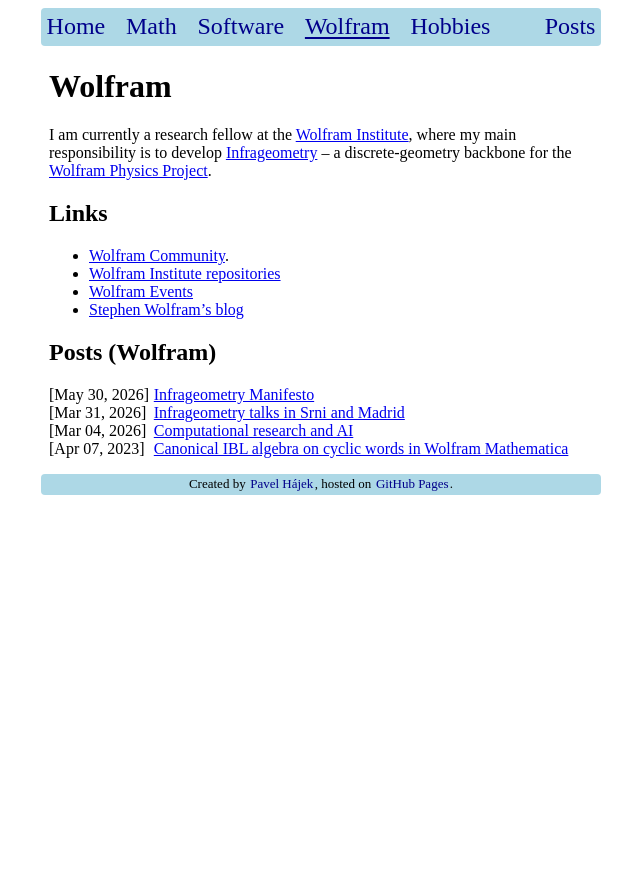
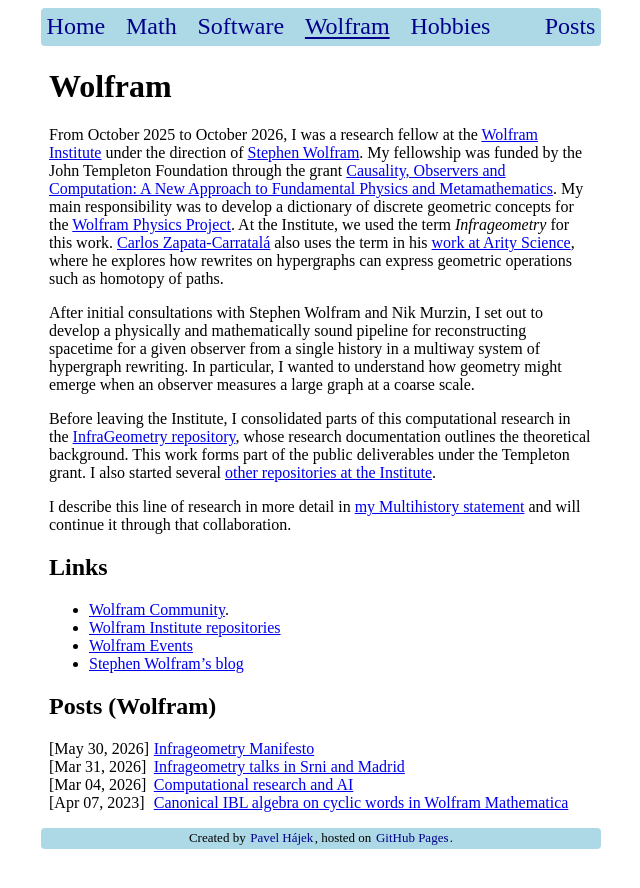
Before and after one commit to p135246/p135246.github.io, a Jekyll site: the page built from Wolfram.md, in a window 1280 px wide. Shown: the top 888 px of the page, without its empty margins (319-959 px from the left). Built offline with Jekyll 4.4.1, drawn with Linux system fonts in a browser that asks for light colours; our own code applies the rules of GitHub Pages for plain Markdown files.

Commit message:
Update Wolfram fellowship and research page

```diff
--- a/Wolfram.md
+++ b/Wolfram.md
@@ -6,7 +6,13 @@ category:   Wolfram
 ---
 # Wolfram
 
-I am currently a research fellow at the [Wolfram Institute](https://www.wolframinstitute.org/), where my main responsibility is to develop [Infrageometry][manifesto] -- a discrete-geometry backbone for the [Wolfram Physics Project](https://www.wolframphysics.org/).
+From October 2025 to October 2026, I was a research fellow at the [Wolfram Institute](https://www.wolframinstitute.org/) under the direction of [Stephen Wolfram](https://www.stephenwolfram.com/). My fellowship was funded by the John Templeton Foundation through the grant [Causality, Observers and Computation: A New Approach to Fundamental Physics and Metamathematics][templeton-grant]. My main responsibility was to develop a dictionary of discrete geometric concepts for the [Wolfram Physics Project](https://www.wolframphysics.org/). At the Institute, we used the term *Infrageometry* for this work. [Carlos Zapata-Carratalá](https://zapatacarratala.me/) also uses the term in his [work at Arity Science](https://arity.science/findings/infrageometry/), where he explores how rewrites on hypergraphs can express geometric operations such as homotopy of paths.
+
+After initial consultations with Stephen Wolfram and Nik Murzin, I set out to develop a physically and mathematically sound pipeline for reconstructing spacetime for a given observer from a single history in a multiway system of hypergraph rewriting. In particular, I wanted to understand how geometry might emerge when an observer measures a large graph at a coarse scale.
+
+Before leaving the Institute, I consolidated parts of this computational research in the [InfraGeometry repository](https://github.com/WolframInstitute/InfraGeometry), whose research documentation outlines the theoretical background. This work forms part of the public deliverables under the Templeton grant. I also started several [other repositories at the Institute][manifesto].
+
+I describe this line of research in more detail in [my Multihistory statement](https://multihistory.org/statements/#pavel-hajek) and will continue it through that collaboration.
 
 ## Links
 - [Wolfram Community][WolframCommunity].
@@ -16,6 +22,7 @@ I am currently a research fellow at the [Wolfram Institute](https://www.wolframi
 
 [infrageometry]:/wolfram/2026/03/31/talks-infrageometry-srni-madrid.html
 [manifesto]:/wolfram/2026/05/30/infrageometry-manifesto.html
+[templeton-grant]:https://www.templeton.org/grant/causality-observers-and-computation-a-new-approach-to-fundamental-physics-and-metamathematics
 [WolframCommunity]:https://community.wolfram.com/web/hajekpavel
 [WolframEvents]:https://events.wolfram.com/
 [WolframBlog]:https://writings.stephenwolfram.com/
```
